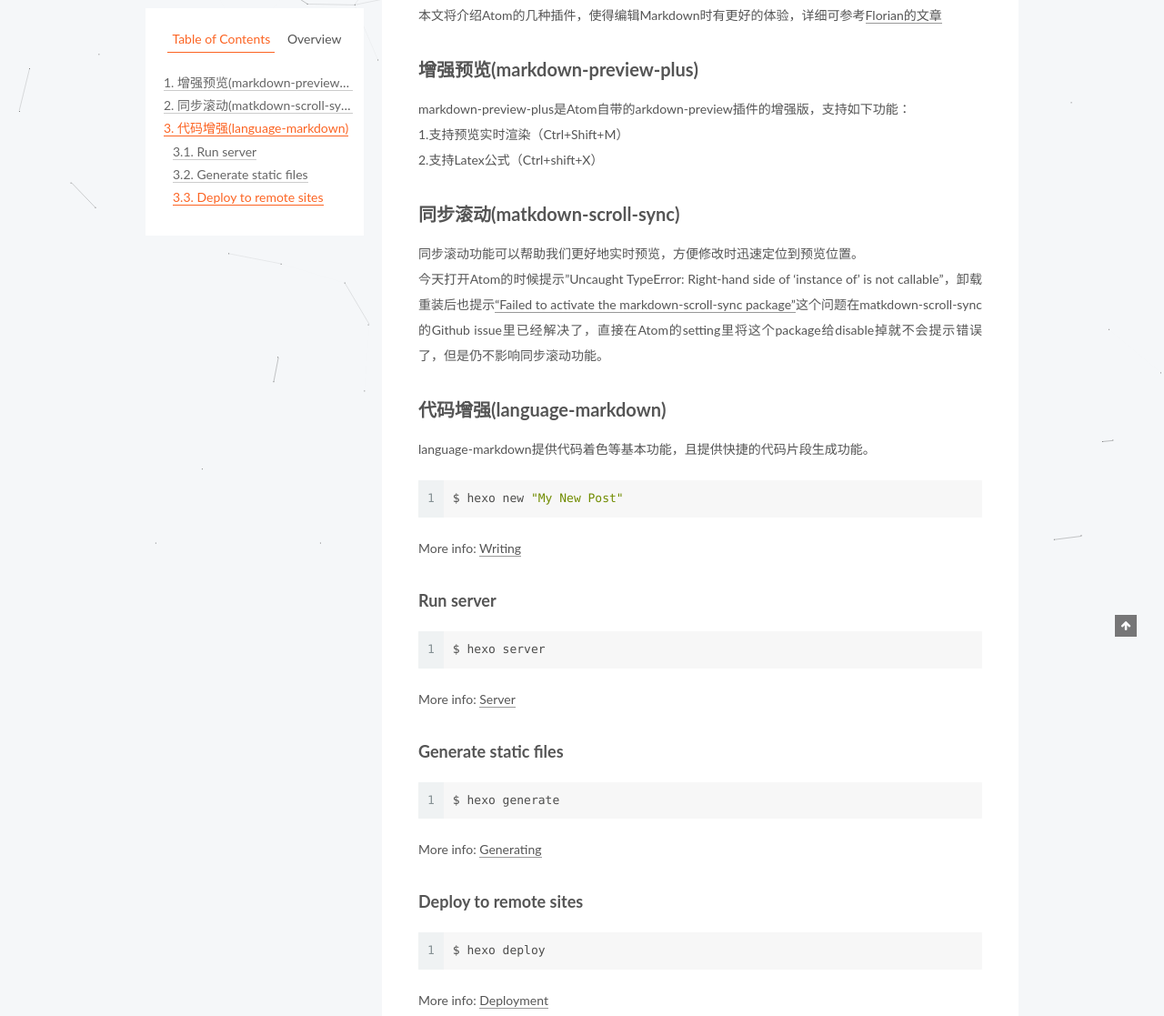
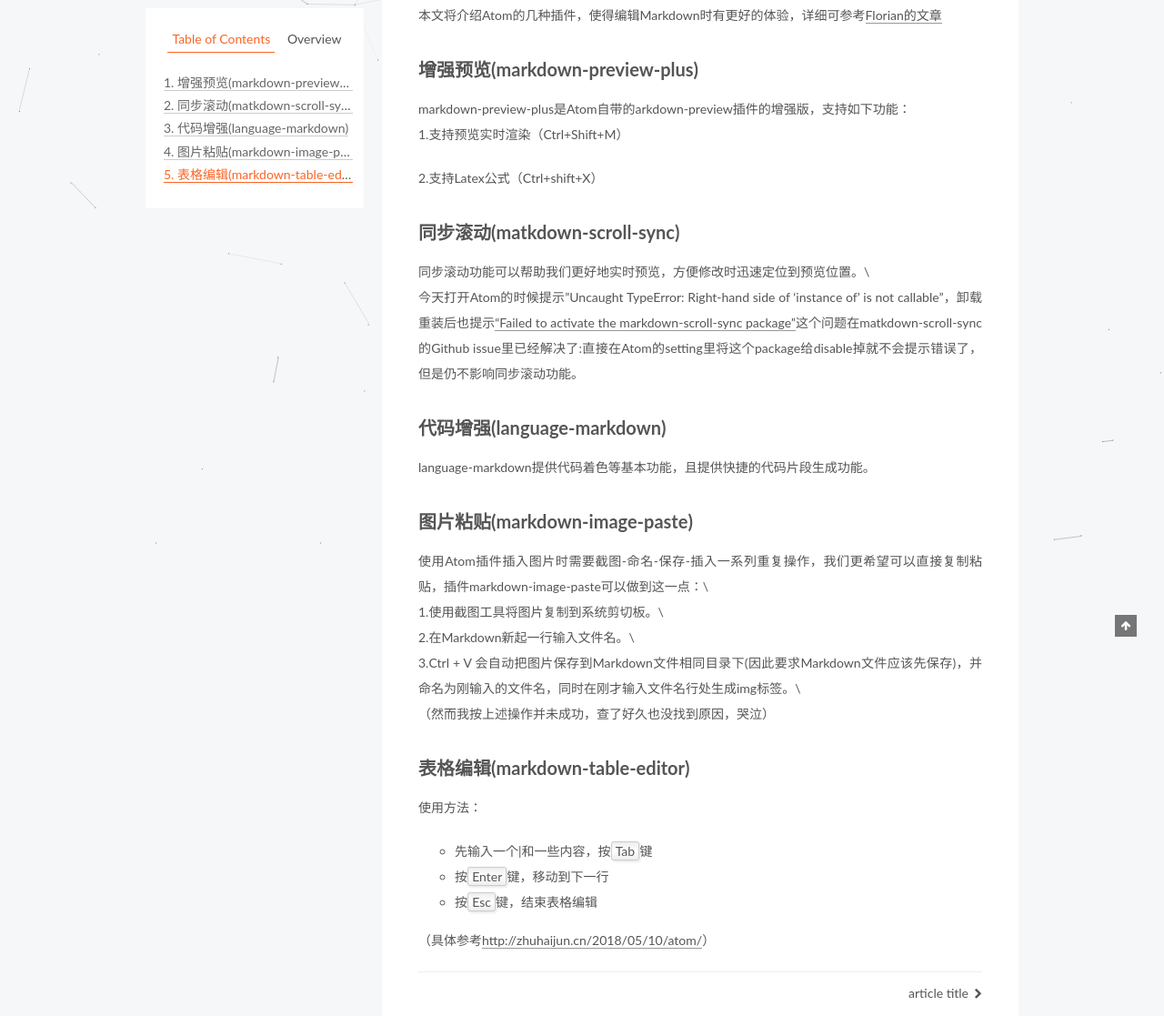
Before and after one commit to Daisy1996/_phalange.github.io, a plain HTML site: page 2019/01/20/hello-world/index.html in a window 1280 px wide. Shown: the part 200-1317 px from the top of the page at 91% size. Drawn offline with nearby package versions, Linux system fonts and the light colour scheme; some packages are replaced by stand-ins of ours.

Commit message:
Site updated: 2019-03-24 14:31:49

```diff
--- a/2019/01/20/hello-world/index.html
+++ b/2019/01/20/hello-world/index.html
@@ -79,17 +79,17 @@
 
 
 
-<meta name="description" content="本文将介绍Atom的几种插件，使得编辑Markdown时有更好的体验，详细可参考Florian的文章 增强预览(markdown-preview-plus)markdown-preview-plus是Atom自带的arkdown-preview插件的增强版，支持如下功能：1.支持预览实时渲染（Ctrl+Shift+M）2.支持Latex公式（Ctrl+shift+X） 同步滚动(matkdown-">
+<meta name="description" content="本文将介绍Atom的几种插件，使得编辑Markdown时有更好的体验，详细可参考Florian的文章 增强预览(markdown-preview-plus)markdown-preview-plus是Atom自带的arkdown-preview插件的增强版，支持如下功能：1.支持预览实时渲染（Ctrl+Shift+M） 2.支持Latex公式（Ctrl+shift+X） 同步滚动(matkdown">
 <meta property="og:type" content="article">
 <meta property="og:title" content="Atom+Markdown">
 <meta property="og:url" content="http://yoursite.com/2019/01/20/hello-world/index.html">
 <meta property="og:site_name" content="phalange96">
-<meta property="og:description" content="本文将介绍Atom的几种插件，使得编辑Markdown时有更好的体验，详细可参考Florian的文章 增强预览(markdown-preview-plus)markdown-preview-plus是Atom自带的arkdown-preview插件的增强版，支持如下功能：1.支持预览实时渲染（Ctrl+Shift+M）2.支持Latex公式（Ctrl+shift+X） 同步滚动(matkdown-">
+<meta property="og:description" content="本文将介绍Atom的几种插件，使得编辑Markdown时有更好的体验，详细可参考Florian的文章 增强预览(markdown-preview-plus)markdown-preview-plus是Atom自带的arkdown-preview插件的增强版，支持如下功能：1.支持预览实时渲染（Ctrl+Shift+M） 2.支持Latex公式（Ctrl+shift+X） 同步滚动(matkdown">
 <meta property="og:locale" content="default">
-<meta property="og:updated_time" content="2019-03-23T13:18:55.823Z">
+<meta property="og:updated_time" content="2019-03-24T06:31:22.527Z">
 <meta name="twitter:card" content="summary">
 <meta name="twitter:title" content="Atom+Markdown">
-<meta name="twitter:description" content="本文将介绍Atom的几种插件，使得编辑Markdown时有更好的体验，详细可参考Florian的文章 增强预览(markdown-preview-plus)markdown-preview-plus是Atom自带的arkdown-preview插件的增强版，支持如下功能：1.支持预览实时渲染（Ctrl+Shift+M）2.支持Latex公式（Ctrl+shift+X） 同步滚动(matkdown-">
+<meta name="twitter:description" content="本文将介绍Atom的几种插件，使得编辑Markdown时有更好的体验，详细可参考Florian的文章 增强预览(markdown-preview-plus)markdown-preview-plus是Atom自带的arkdown-preview插件的增强版，支持如下功能：1.支持预览实时渲染（Ctrl+Shift+M） 2.支持Latex公式（Ctrl+shift+X） 同步滚动(matkdown">
 
 
 
@@ -300,17 +300,18 @@
 
 
         <p>本文将介绍Atom的几种插件，使得编辑Markdown时有更好的体验，详细可参考<a href="https://www.cnblogs.com/fanzhidongyzby/p/6637084.html" target="_blank" rel="noopener">Florian的文章</a></p>
-<h2 id="增强预览-markdown-preview-plus"><a href="#增强预览-markdown-preview-plus" class="headerlink" title="增强预览(markdown-preview-plus)"></a>增强预览(markdown-preview-plus)</h2><p>markdown-preview-plus是Atom自带的arkdown-preview插件的增强版，支持如下功能：<br>1.支持预览实时渲染（Ctrl+Shift+M）<br>2.支持Latex公式（Ctrl+shift+X）</p>
-<h2 id="同步滚动-matkdown-scroll-sync"><a href="#同步滚动-matkdown-scroll-sync" class="headerlink" title="同步滚动(matkdown-scroll-sync)"></a>同步滚动(matkdown-scroll-sync)</h2><p>同步滚动功能可以帮助我们更好地实时预览，方便修改时迅速定位到预览位置。<br>今天打开Atom的时候提示”Uncaught TypeError: Right-hand side of ‘instance of’ is not callable”，卸载重装后也提示<a href="https://github.com/vincentcn/markdown-scroll-sync/issues/560" target="_blank" rel="noopener">“Failed to activate the markdown-scroll-sync package”</a>这个问题在matkdown-scroll-sync的Github issue里已经解决了，直接在Atom的setting里将这个package给disable掉就不会提示错误了，但是仍不影响同步滚动功能。</p>
+<h2 id="增强预览-markdown-preview-plus"><a href="#增强预览-markdown-preview-plus" class="headerlink" title="增强预览(markdown-preview-plus)"></a>增强预览(markdown-preview-plus)</h2><p>markdown-preview-plus是Atom自带的arkdown-preview插件的增强版，支持如下功能：<br>1.支持预览实时渲染（Ctrl+Shift+M）</p>
+<p>2.支持Latex公式（Ctrl+shift+X）</p>
+<h2 id="同步滚动-matkdown-scroll-sync"><a href="#同步滚动-matkdown-scroll-sync" class="headerlink" title="同步滚动(matkdown-scroll-sync)"></a>同步滚动(matkdown-scroll-sync)</h2><p>同步滚动功能可以帮助我们更好地实时预览，方便修改时迅速定位到预览位置。\<br>今天打开Atom的时候提示”Uncaught TypeError: Right-hand side of ‘instance of’ is not callable”，卸载重装后也提示<a href="https://github.com/vincentcn/markdown-scroll-sync/issues/560" target="_blank" rel="noopener">“Failed to activate the markdown-scroll-sync package”</a>这个问题在matkdown-scroll-sync的Github issue里已经解决了:直接在Atom的setting里将这个package给disable掉就不会提示错误了，但是仍不影响同步滚动功能。</p>
 <h2 id="代码增强-language-markdown"><a href="#代码增强-language-markdown" class="headerlink" title="代码增强(language-markdown)"></a>代码增强(language-markdown)</h2><p>language-markdown提供代码着色等基本功能，且提供快捷的代码片段生成功能。</p>
-<figure class="highlight bash"><table><tr><td class="gutter"><pre><span class="line">1</span><br></pre></td><td class="code"><pre><span class="line">$ hexo new <span class="string">"My New Post"</span></span><br></pre></td></tr></table></figure>
-<p>More info: <a href="https://hexo.io/docs/writing.html" target="_blank" rel="noopener">Writing</a></p>
-<h3 id="Run-server"><a href="#Run-server" class="headerlink" title="Run server"></a>Run server</h3><figure class="highlight bash"><table><tr><td class="gutter"><pre><span class="line">1</span><br></pre></td><td class="code"><pre><span class="line">$ hexo server</span><br></pre></td></tr></table></figure>
-<p>More info: <a href="https://hexo.io/docs/server.html" target="_blank" rel="noopener">Server</a></p>
-<h3 id="Generate-static-files"><a href="#Generate-static-files" class="headerlink" title="Generate static files"></a>Generate static files</h3><figure class="highlight bash"><table><tr><td class="gutter"><pre><span class="line">1</span><br></pre></td><td class="code"><pre><span class="line">$ hexo generate</span><br></pre></td></tr></table></figure>
-<p>More info: <a href="https://hexo.io/docs/generating.html" target="_blank" rel="noopener">Generating</a></p>
-<h3 id="Deploy-to-remote-sites"><a href="#Deploy-to-remote-sites" class="headerlink" title="Deploy to remote sites"></a>Deploy to remote sites</h3><figure class="highlight bash"><table><tr><td class="gutter"><pre><span class="line">1</span><br></pre></td><td class="code"><pre><span class="line">$ hexo deploy</span><br></pre></td></tr></table></figure>
-<p>More info: <a href="https://hexo.io/docs/deployment.html" target="_blank" rel="noopener">Deployment</a></p>
+<h2 id="图片粘贴-markdown-image-paste"><a href="#图片粘贴-markdown-image-paste" class="headerlink" title="图片粘贴(markdown-image-paste)"></a>图片粘贴(markdown-image-paste)</h2><p>使用Atom插件插入图片时需要截图-命名-保存-插入一系列重复操作，我们更希望可以直接复制粘贴，插件markdown-image-paste可以做到这一点：\<br>1.使用截图工具将图片复制到系统剪切板。\<br>2.在Markdown新起一行输入文件名。\<br>3.Ctrl + V 会自动把图片保存到Markdown文件相同目录下(因此要求Markdown文件应该先保存)，并命名为刚输入的文件名，同时在刚才输入文件名行处生成img标签。\<br>（然而我按上述操作并未成功，查了好久也没找到原因，哭泣）</p>
+<h2 id="表格编辑-markdown-table-editor"><a href="#表格编辑-markdown-table-editor" class="headerlink" title="表格编辑(markdown-table-editor)"></a>表格编辑(markdown-table-editor)</h2><p>使用方法：</p>
+<ul>
+<li>先输入一个|和一些内容，按<kbd>Tab</kbd>键</li>
+<li>按<kbd>Enter</kbd>键，移动到下一行</li>
+<li>按<kbd>Esc</kbd>键，结束表格编辑</li>
+</ul>
+<p>（具体参考<a href="http://zhuhaijun.cn/2018/05/10/atom/" target="_blank" rel="noopener">http://zhuhaijun.cn/2018/05/10/atom/</a>）</p>
 
 
     </div>
@@ -459,7 +460,7 @@
 
 
 
-              <div class="post-toc-content"><ol class="nav"><li class="nav-item nav-level-2"><a class="nav-link" href="#增强预览-markdown-preview-plus"><span class="nav-number">1.</span> <span class="nav-text">增强预览(markdown-preview-plus)</span></a></li><li class="nav-item nav-level-2"><a class="nav-link" href="#同步滚动-matkdown-scroll-sync"><span class="nav-number">2.</span> <span class="nav-text">同步滚动(matkdown-scroll-sync)</span></a></li><li class="nav-item nav-level-2"><a class="nav-link" href="#代码增强-language-markdown"><span class="nav-number">3.</span> <span class="nav-text">代码增强(language-markdown)</span></a><ol class="nav-child"><li class="nav-item nav-level-3"><a class="nav-link" href="#Run-server"><span class="nav-number">3.1.</span> <span class="nav-text">Run server</span></a></li><li class="nav-item nav-level-3"><a class="nav-link" href="#Generate-static-files"><span class="nav-number">3.2.</span> <span class="nav-text">Generate static files</span></a></li><li class="nav-item nav-level-3"><a class="nav-link" href="#Deploy-to-remote-sites"><span class="nav-number">3.3.</span> <span class="nav-text">Deploy to remote sites</span></a></li></ol></li></ol></div>
+              <div class="post-toc-content"><ol class="nav"><li class="nav-item nav-level-2"><a class="nav-link" href="#增强预览-markdown-preview-plus"><span class="nav-number">1.</span> <span class="nav-text">增强预览(markdown-preview-plus)</span></a></li><li class="nav-item nav-level-2"><a class="nav-link" href="#同步滚动-matkdown-scroll-sync"><span class="nav-number">2.</span> <span class="nav-text">同步滚动(matkdown-scroll-sync)</span></a></li><li class="nav-item nav-level-2"><a class="nav-link" href="#代码增强-language-markdown"><span class="nav-number">3.</span> <span class="nav-text">代码增强(language-markdown)</span></a></li><li class="nav-item nav-level-2"><a class="nav-link" href="#图片粘贴-markdown-image-paste"><span class="nav-number">4.</span> <span class="nav-text">图片粘贴(markdown-image-paste)</span></a></li><li class="nav-item nav-level-2"><a class="nav-link" href="#表格编辑-markdown-table-editor"><span class="nav-number">5.</span> <span class="nav-text">表格编辑(markdown-table-editor)</span></a></li></ol></div>
 
 
           </div>
--- a/css/main.css
+++ b/css/main.css
@@ -1823,7 +1823,7 @@
   width: 4px;
   height: 4px;
   border-radius: 50%;
-  background: #069a13;
+  background: #ff2dff;
 }
 .links-of-blogroll {
   font-size: 13px;
```
Also changed, not shown: index.html (+11 -10 lines).
